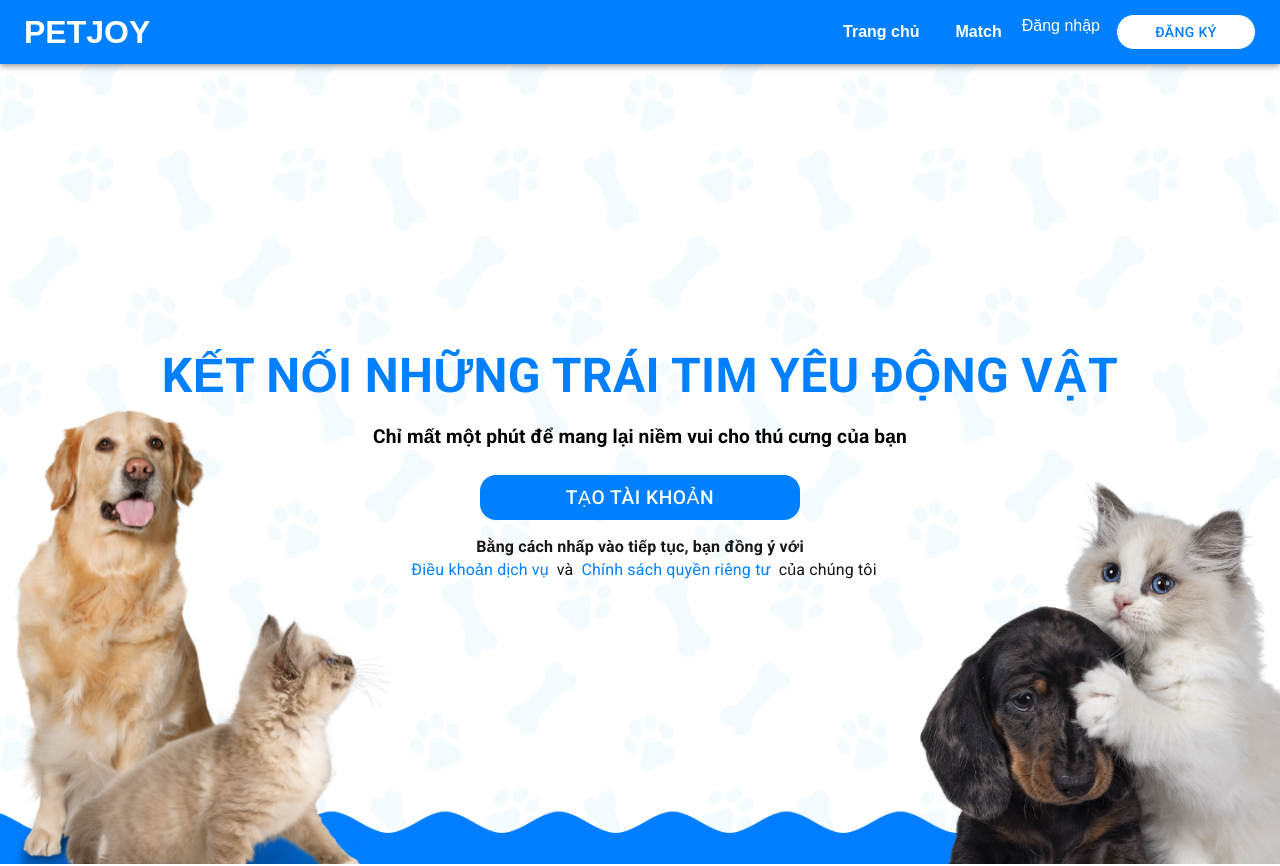
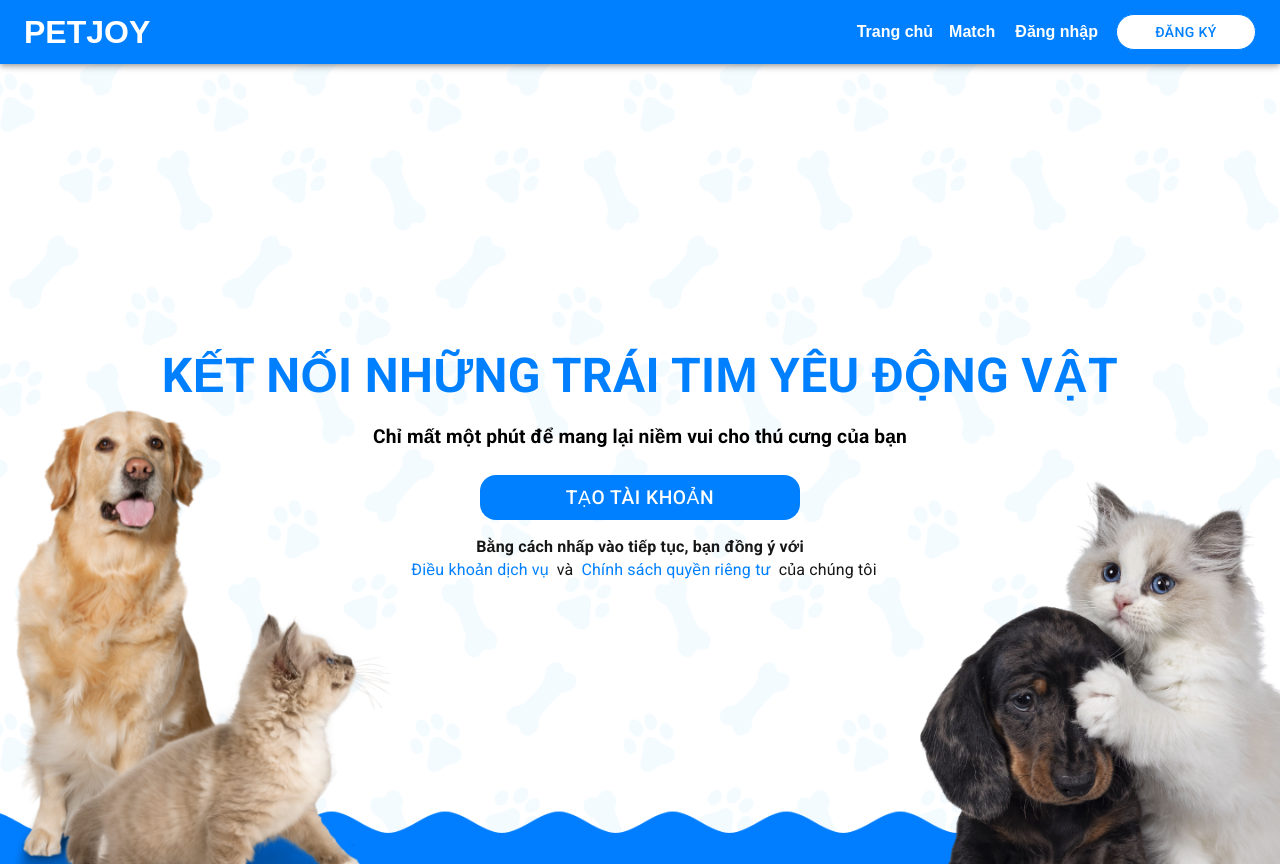
Before and after one commit to duong-hong-quan/petjoy, a Next.js app in the folder petjoy-fe/: page / in a window 1280 px wide. Shown: the top 866 px of the page. Built offline with nearby package versions, Linux system fonts and the light colour scheme; a web font is replaced by a local one.

Commit message:
import { IsNotEmpty, IsString } from "class-validator";

```diff
--- a/petjoy-fe/app/components/Navbar.tsx
+++ b/petjoy-fe/app/components/Navbar.tsx
@@ -58,14 +58,22 @@ function Navbar() {
             </ListItem>
           </>
         ) : (
-          <>
+          <Box
+            sx={{
+              display: "flex",
+              alignItems: "center",
+              justifyContent: "center",
+              gap: 2,
+              marginTop: 4,
+            }}
+          >
             <ListItem button component={Link} href="/login">
               <ListItemText primary="Đăng nhập" />
             </ListItem>
             <ListItem button component={Link} href="/register">
               <ListItemText primary="Đăng ký" />
             </ListItem>
-          </>
+          </Box>
         )}
       </List>
     </Box>
@@ -112,7 +120,6 @@ function Navbar() {
               textDecoration: "none",
               fontSize: "1rem",
               fontWeight: "bold",
-              marginRight: 20,
             }}
           >
             Trang chủ
@@ -160,7 +167,18 @@ function Navbar() {
             </Button>
           </Box>
         ) : (
-          <Box sx={{ display: { xs: "none", md: "flex" } }}>
+          <Box
+            sx={{
+              display: {
+                xs: "none",
+                md: "flex",
+                gap: 2,
+                justifyContent: "space-between",
+                alignItems: "center",
+                fontWeight: "bold",
+              },
+            }}
+          >
             <Link href={"/login"}>Đăng nhập</Link>
             <Button
               color="inherit"
```
Also changed, not shown: petjoy-fe/type.ts (added, +10 -0 lines).
